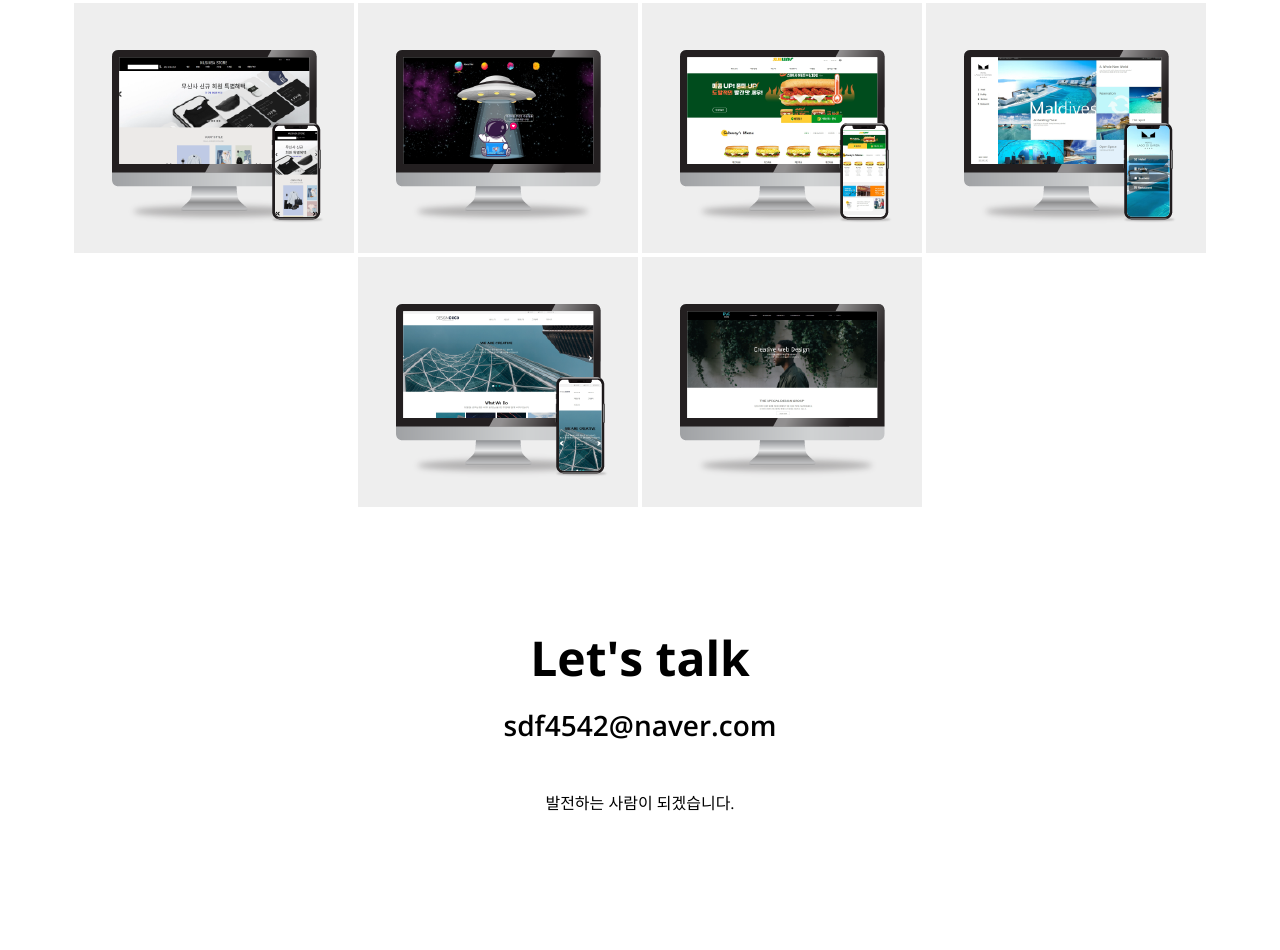
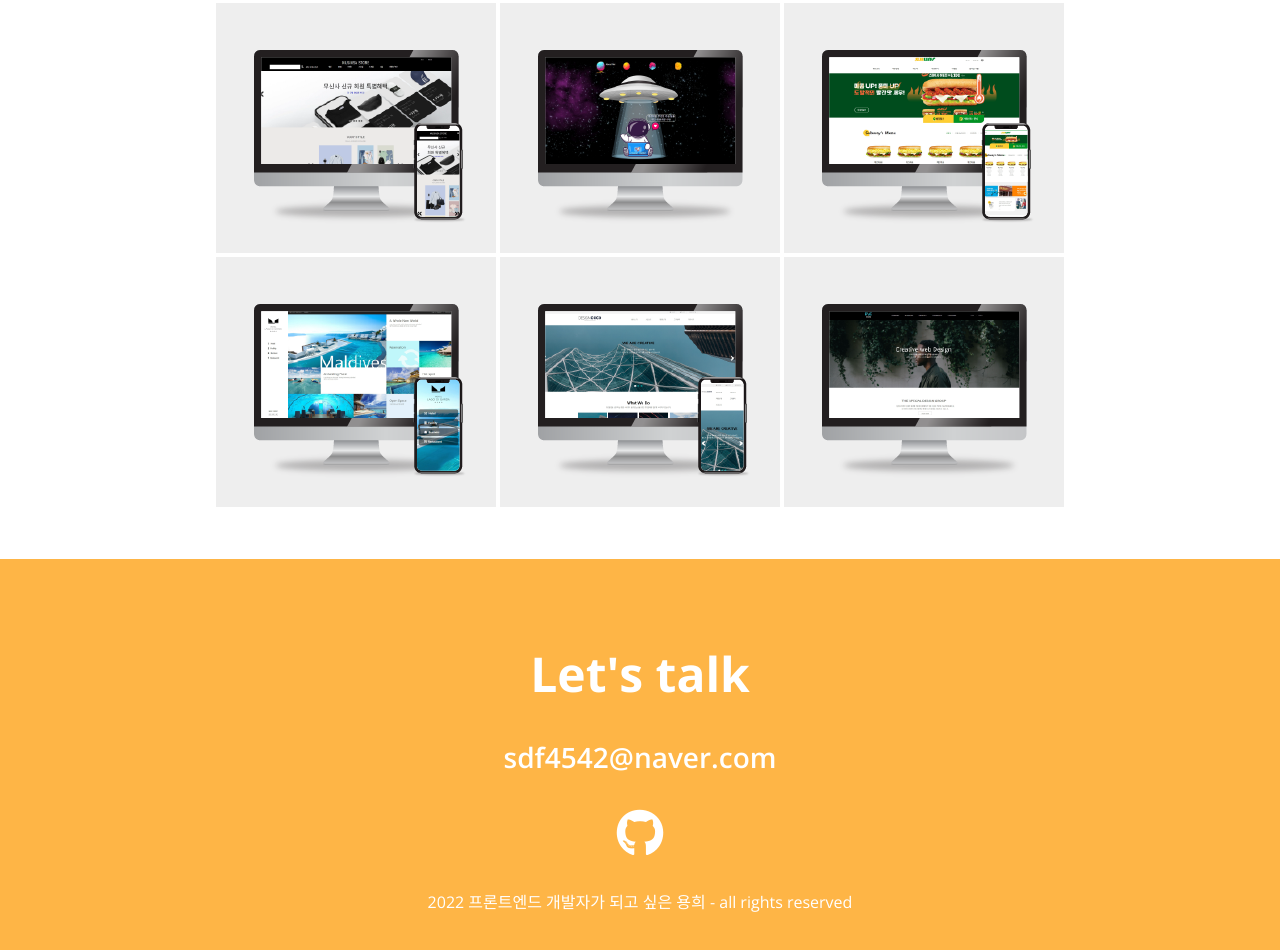
Before and after one commit to jeongyonghee/portfolio, a plain HTML site: page index.html in a window 1280 px wide. Shown: the part 2621-3571 px from the top of the page. Before the commit the page ends 3501 px from the top, so only its background shows below. Drawn offline with nearby package versions, Linux system fonts and the light colour scheme.

Commit message:
CSS: Contact

```diff
--- a/index.html
+++ b/index.html
@@ -150,7 +150,7 @@
             </div>
     </section>
     <!-- Work -->
-    <section id="work" class="section">
+    <section id="work" class="section section__container">
         <h1>My work</h1>
         <h3>Projects</h3>
         <div class="work__categories">
@@ -213,7 +213,7 @@
                 <i class="fab fa-github"></i>
             </a>
         </div>
-        <p class="contact__rights">발전하는 사람이 되겠습니다.</p>
+        <p class="contact__rights">2022 프론트엔드 개발자가 되고 싶은 용희 - all rights reserved</p>
     </section>
 </body>
 </html>
--- a/style.css
+++ b/style.css
@@ -370,7 +370,7 @@ h3{
 }
 
 .project:hover .project__description{
-    opacity:0.7;
+    opacity:0.8;
     transform:translateY(0px);
 }
 
@@ -382,11 +382,41 @@ h3{
 .project__description h3:after{
     content:'';
     display:block;
-    width:25px;
+    width:230px;
     height:2px;
     background-color:var(--color-dark-white);
     position:relative;
-    left:50%;
+    left:38px;
     margin-left:-12.5px;
     margin-top:8px;
 }
+
+
+/* Contact */
+
+#contact{
+    background-color: var(--color-orange);
+}
+
+.contact__title,
+.contact__email,
+.contact__rights{
+    color:var(--color-white);
+}
+
+.contact__title{
+    margin:32px 0;
+}
+
+.contact__links{
+    font-size:var(--font-large);
+    margin: 24px 0;
+}
+
+.contact__links i{
+    transition: all var(--animation-duration) ease-in;
+}
+
+.contact__links i:hover{
+    transform:scale(1.2);
+    color:var(--color-black);
```
